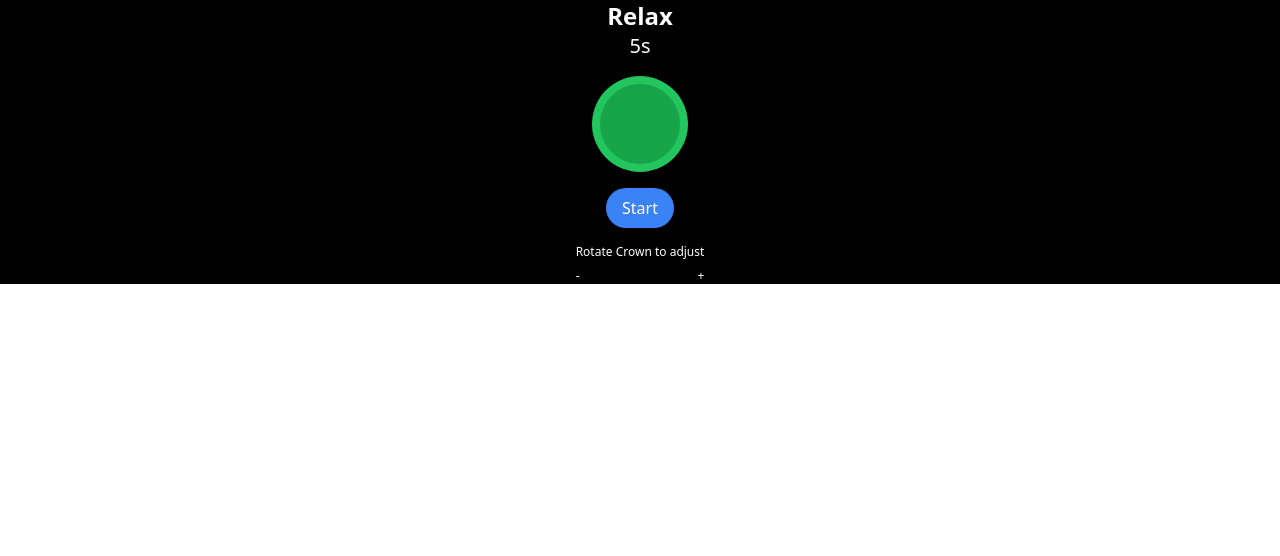
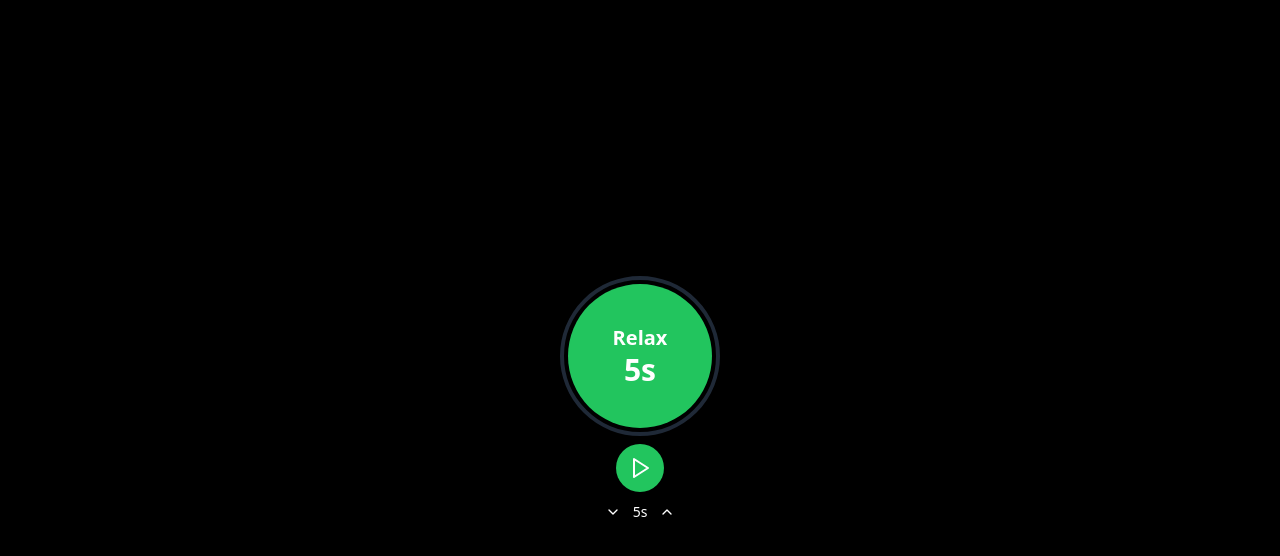
Before and after one commit to GPT-Engineer-App/kegel-visionary, a React (Vite) app: page / in a window 1280 px wide. Shown: the top 556 px of the page. Built offline with nearby package versions, Linux system fonts and the light colour scheme.

Commit message:
Visualize Apple Watch app
Added visualization for the Apple Watch Kegel exercise app to enhance user experience.
[skip gpt_engineer]

```diff
--- a/src/pages/Index.jsx
+++ b/src/pages/Index.jsx
@@ -1,27 +1,25 @@
 import { useState, useEffect } from 'react';
+import { Play, Pause, ChevronUp, ChevronDown } from 'lucide-react';
 
 const AppleWatchKegelApp = () => {
   const [isExercising, setIsExercising] = useState(false);
   const [timer, setTimer] = useState(0);
   const [phase, setPhase] = useState('rest'); // 'contract', 'hold', or 'rest'
+  const [duration, setDuration] = useState(5); // Exercise duration in seconds
 
   useEffect(() => {
     let interval;
     if (isExercising) {
       interval = setInterval(() => {
         setTimer((prevTimer) => {
-          if (prevTimer >= 5) { // Shorter intervals for Apple Watch
+          if (prevTimer >= duration) {
             setPhase((prevPhase) => {
               switch (prevPhase) {
                 case 'contract':
-                  // Simulate haptic feedback for phase change
-                  console.log('Haptic: Hold');
                   return 'hold';
                 case 'hold':
-                  console.log('Haptic: Rest');
                   return 'rest';
                 case 'rest':
-                  console.log('Haptic: Contract');
                   return 'contract';
               }
             });
@@ -32,56 +30,55 @@ const AppleWatchKegelApp = () => {
       }, 1000);
     }
     return () => clearInterval(interval);
-  }, [isExercising]);
+  }, [isExercising, duration]);
 
   const toggleExercise = () => {
     setIsExercising(!isExercising);
     setTimer(0);
     setPhase('rest');
-    // Simulate haptic feedback for start/stop
-    console.log('Haptic: Start/Stop Exercise');
   };
 
-  // Simulate Digital Crown interaction
   const handleDigitalCrownRotation = (direction) => {
-    if (direction === 'clockwise') {
-      // Increase exercise duration or intensity
-      console.log('Increase exercise duration/intensity');
-    } else {
-      // Decrease exercise duration or intensity
-      console.log('Decrease exercise duration/intensity');
+    setDuration((prev) => Math.max(1, Math.min(10, prev + (direction === 'clockwise' ? 1 : -1))));
+  };
+
+  const getPhaseColor = () => {
+    switch (phase) {
+      case 'contract':
+        return 'bg-red-500';
+      case 'hold':
+        return 'bg-yellow-500';
+      case 'rest':
+        return 'bg-green-500';
     }
   };
 
   return (
-    <div className="w-full h-full flex flex-col items-center justify-center bg-black text-white">
-      <div className="text-center mb-4">
-        <p className="text-2xl font-bold">
-          {phase === 'contract' ? 'Contract' : phase === 'hold' ? 'Hold' : 'Relax'}
-        </p>
-        <p className="text-xl">{5 - timer}s</p>
-      </div>
-      <div className={`w-24 h-24 rounded-full flex items-center justify-center mb-4 ${
-        phase === 'contract' ? 'bg-red-500 animate-pulse' :
-        phase === 'hold' ? 'bg-yellow-500' : 'bg-green-500'
-      }`}>
-        <div className={`w-20 h-20 rounded-full ${
-          phase === 'contract' ? 'bg-red-600' :
-          phase === 'hold' ? 'bg-yellow-600' : 'bg-green-600'
-        }`}></div>
+    <div className="w-full h-screen flex flex-col items-center justify-center bg-black text-white p-2">
+      <div className="w-40 h-40 rounded-full border-4 border-gray-800 flex items-center justify-center mb-2">
+        <div className={`w-36 h-36 rounded-full ${getPhaseColor()} flex items-center justify-center`}>
+          <div className="text-center">
+            <p className="text-xl font-bold">
+              {phase === 'contract' ? 'Contract' : phase === 'hold' ? 'Hold' : 'Relax'}
+            </p>
+            <p className="text-3xl font-bold">{duration - timer}s</p>
+          </div>
+        </div>
       </div>
       <button
         onClick={toggleExercise}
-        className="bg-blue-500 text-white px-4 py-2 rounded-full"
+        className={`w-12 h-12 rounded-full flex items-center justify-center ${isExercising ? 'bg-red-500' : 'bg-green-500'}`}
       >
-        {isExercising ? 'Stop' : 'Start'}
+        {isExercising ? <Pause size={24} /> : <Play size={24} />}
       </button>
-      <div className="mt-4">
-        <p className="text-xs text-center">Rotate Crown to adjust</p>
-        <div className="flex justify-between w-full mt-2">
-          <button onClick={() => handleDigitalCrownRotation('counterclockwise')} className="text-xs">-</button>
-          <button onClick={() => handleDigitalCrownRotation('clockwise')} className="text-xs">+</button>
-        </div>
+      <div className="mt-2 flex items-center">
+        <button onClick={() => handleDigitalCrownRotation('counterclockwise')} className="p-1">
+          <ChevronDown size={16} />
+        </button>
+        <span className="mx-2 text-sm">{duration}s</span>
+        <button onClick={() => handleDigitalCrownRotation('clockwise')} className="p-1">
+          <ChevronUp size={16} />
+        </button>
       </div>
     </div>
   );
```
